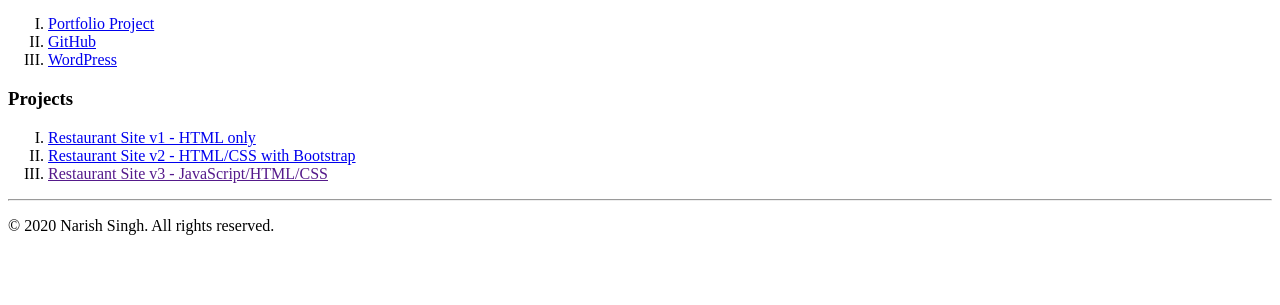
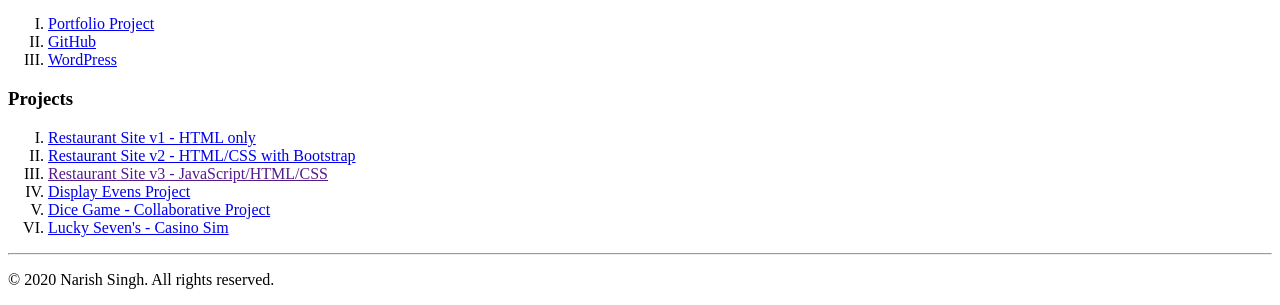
Before and after one commit to NarishSingh/NarishSingh.github.io, a plain HTML site: page index.html in a window 1280 px wide. Shown: the part 546-851 px from the top of the page. Before the commit the page ends 800 px from the top, so only its background shows below. Drawn offline with Linux system fonts and the light colour scheme.

Commit message:
Linked more HTML/CSS/JS projects

```diff
--- a/index.html
+++ b/index.html
@@ -37,6 +37,9 @@ GitHub Pages home page
                     <li><a href="SG Project 1 - Restaurant Site 1/public_html/index.html">Restaurant Site v1 - HTML only</a></li>
                     <li><a href="SG Project 2 - Restaurant Site 2 - Bootstrap/public_html/index.html">Restaurant Site v2 - HTML/CSS with Bootstrap</a></li>
                     <li><a href="">Restaurant Site v3 - JavaScript/HTML/CSS</a></li>
+                    <li><a href="SG Code Along 26 - Display Evens/public_html/index.html">Display Evens Project</a></li>
+                    <li><a href="SG Group Project - Dice Game/public_html/index.html">Dice Game - Collaborative Project</a></li>
+                    <li><a href="SG Project 3 - Lucky Sevens/public_html/index.html">Lucky Seven's - Casino Sim</a></li>
                 </ol>
             </nav>
 
```
